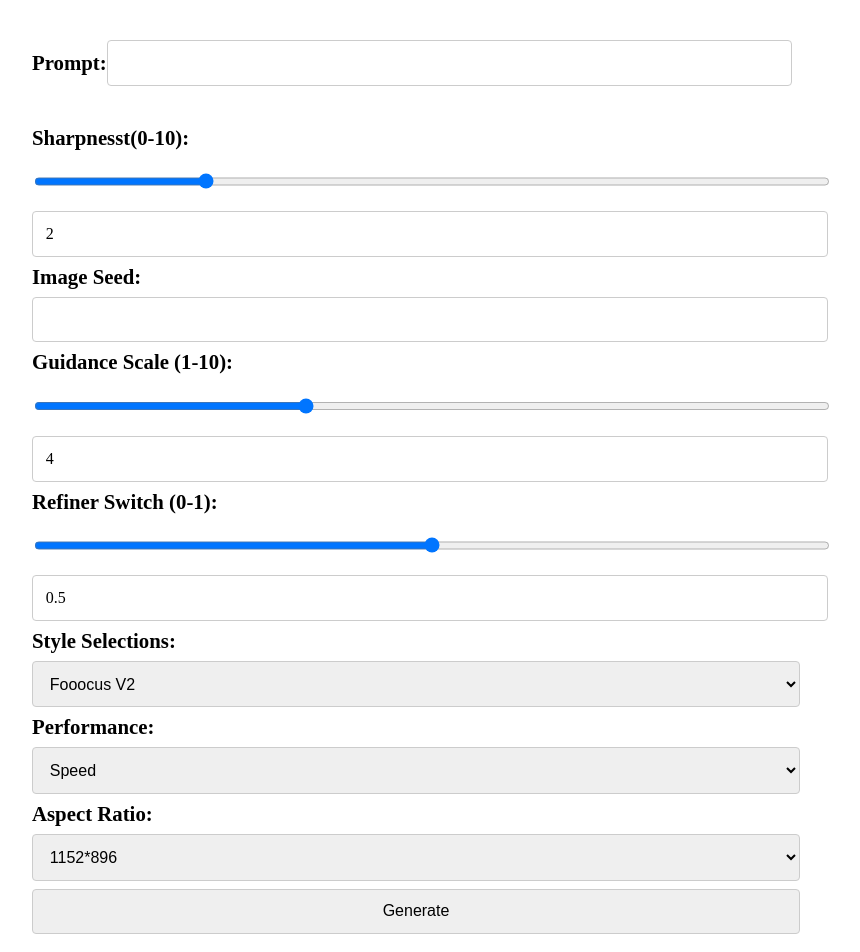
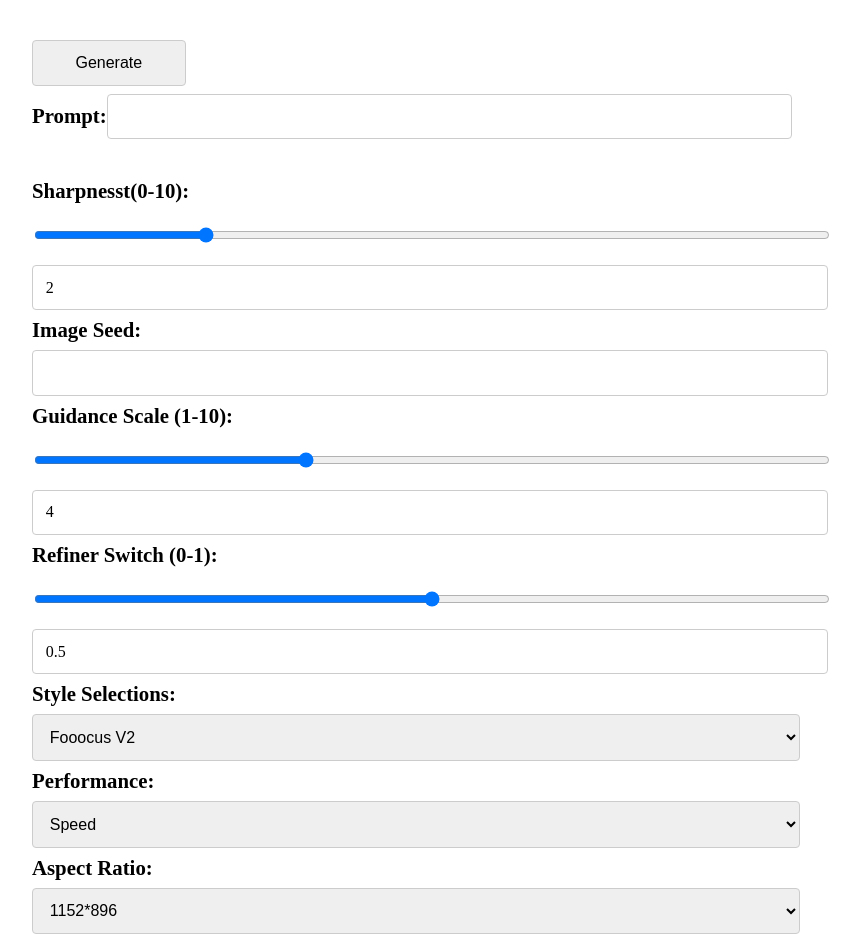
Before and after one commit to nej-dot/iteration1-storageblob, a Next.js app: page / in a window 1280 px wide. Shown: the top 952 px of the page, without its empty margins (224-1084 px from the left). Built offline with nearby package versions, Linux system fonts and the light colour scheme.

Commit message:
better image ratio?

```diff
--- a/pages/index.js
+++ b/pages/index.js
@@ -74,11 +74,24 @@ export default function Home() {
             <Head>
                 <title>Create Prediction</title>
             </Head>
+            {formData.prediction && formData.prediction.output && (
+                <div className={styles.imageContainer}>
+                    <Image
+                        src={formData.prediction.output[formData.prediction.output.length - 1]}
+                        alt="Output image"
+                        layout="fill"
+                        objectFit="contain"
+                    />
+                    <p>Status: {formData.prediction.status}</p>
+                </div>
+            )}
             <form onSubmit={handleSubmit} className={styles.form}>
+            <button type="submit" disabled={formData.loading}>{formData.loading ? 'Generating...' : 'Generate'}</button>
                 <div className={styles.promptGroup}>
                     <label>Prompt:</label>
                     <input type="text" name="prompt" value={formData.prompt} onChange={handleChange} />
                 </div>
+
 
                 <label>Sharpnesst(0-10):</label>
                 <input type="range" name="sharpness" min="0" max="10" value={formData.sharpness} onChange={handleChange} />
@@ -116,22 +129,9 @@ export default function Home() {
                     <option value="1920*1080">1920*1080</option>
                 </select>
 
-                <button type="submit" disabled={formData.loading}>{formData.loading ? 'Generating...' : 'Generate'}</button>
             </form>
 
             {formData.error && <div className={styles.error}>{formData.error}</div>}
-
-            {formData.prediction && formData.prediction.output && (
-                <div className={styles.imageContainer}>
-                    <Image
-                        src={formData.prediction.output[formData.prediction.output.length - 1]}
-                        alt="Output image"
-                        layout="fill"
-                        objectFit="contain"
-                    />
-                    <p>Status: {formData.prediction.status}</p>
-                </div>
-            )}
         </div>
     );
 }
--- a/styles/Home.module.css
+++ b/styles/Home.module.css
@@ -21,12 +21,22 @@
   flex-direction: column;
 }
 
-.input, .form input, .form select, .form button, .form span {
+.input, .form input, .form select, .form span {
   width: 100%;
   padding: 0.8rem;
   font-size: 1rem;
   border: 1px solid #ccc;
   border-radius: 4px;
+  margin-bottom: 0.5rem;
+}
+
+.form button {
+  width: 20%;
+  padding: 0.8rem;
+  font-size: 1rem;
+  border: 1px solid #ccc;
+  border-radius: 4px;
+  align-items: right;
   margin-bottom: 0.5rem;
 }
 
@@ -53,4 +63,7 @@
   display: flex; /* Optional: Use flexbox to center the image vertically */
   justify-content: center; /* Optional: Center the image horizontally */
   align-items: center; /* Optional: Center the image vertically */
+  position: relative;
+  z-index: 1; /* Set z-index to position elements above the image */
+  margin-bottom: 2rem; /* Ensures there's space between the image and the form */
 }
```
